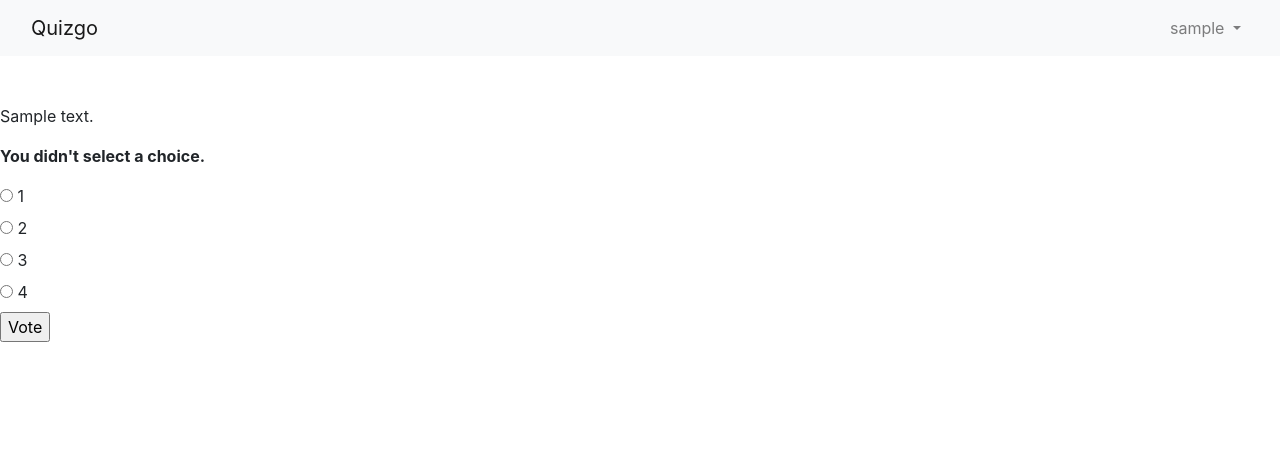
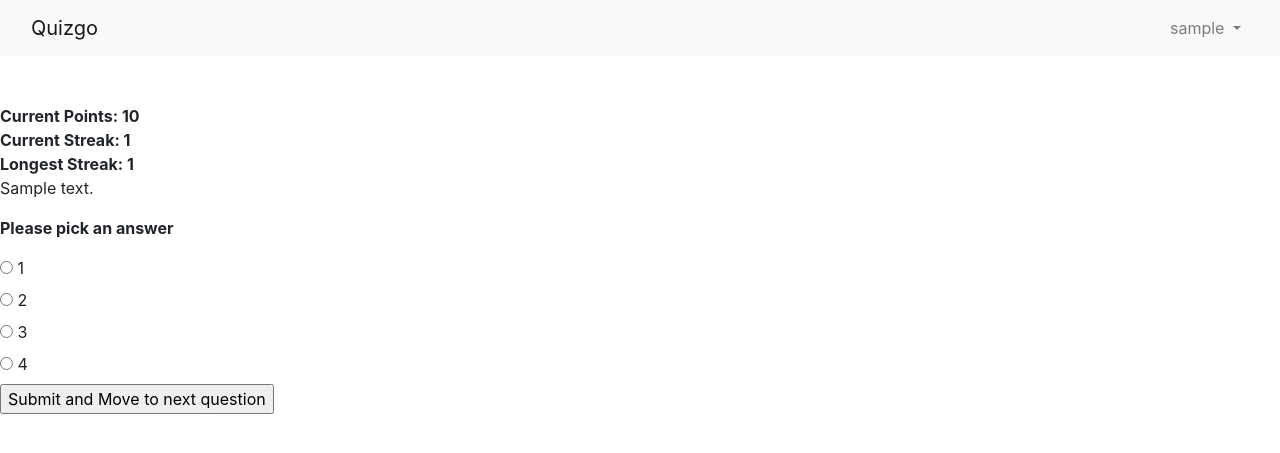
Before and after one commit to BaseCampCoding/django-unit-project-seth-and-matthew, a Django app: page /question/1/ in a window 1280 px wide. Shown: the top 453 px of the page. Run offline with Django 3.2, Linux system fonts and the light colour scheme; a user stored in the database is signed in; tables that the repository leaves empty hold one stand-in row (values such as "Sample post").

Commit message:
added it so the user is given a random quesition after answering their current one

```diff
--- a/questions/views.py
+++ b/questions/views.py
@@ -6,6 +6,7 @@ from django.urls import reverse_lazy
 from django.http import HttpResponse, HttpResponseRedirect
 from django.shortcuts import get_object_or_404, render
 from django.urls import reverse
+import random
 # Create your views here.
 
 def AnswerQuestion(request, question_id):
@@ -16,7 +17,7 @@ def AnswerQuestion(request, question_id):
         # Redisplay the question voting form.
         return render(request, 'question.html', {
             'question': question,
-            'error_message': "You didn't select a choice.",
+            'error_message': "Please pick an answer",
         })
     else:
         # Always return an HttpResponseRedirect after successfully dealing
@@ -31,4 +32,8 @@ def AnswerQuestion(request, question_id):
                 request.user.longest_streak = request.user.streak
             request.user.streak = 0
         request.user.save()
-        return HttpResponseRedirect(reverse('home'))
+        q_size = Question.objects.count()
+        ran = random.randint(1, q_size)
+        while ran == question_id:
+            ran = random.randint(1,q_size)
+        return HttpResponseRedirect(reverse('question', args=(ran,)))
--- a/templates/question.html
+++ b/templates/question.html
@@ -1,5 +1,11 @@
 {% extends 'base.html' %}
 {% block content %}
+<strong>Current Points: {{ user.points }}</strong>
+<br>
+<strong>Current Streak: {{ user.streak }}</strong>
+<br>
+<strong>Longest Streak: {{ user.longest_streak }}</strong>
+<br>
 <p>{{ question.description }}</p>
 {% if error_message %}<p><strong>{{ error_message }}</strong></p>{% endif %}
 
@@ -9,6 +15,6 @@
     <input type="radio" name="choice" id="choice{{ forloop.counter }}" value="{{ choice }}">
     <label for="choice{{ forloop.counter }}">{{ choice }}</label><br>
 {% endfor %}
-<input type="submit" value="Vote">
+<input type="submit" value="Submit and Move to next question">
 </form>
 {% endblock content %}
```
